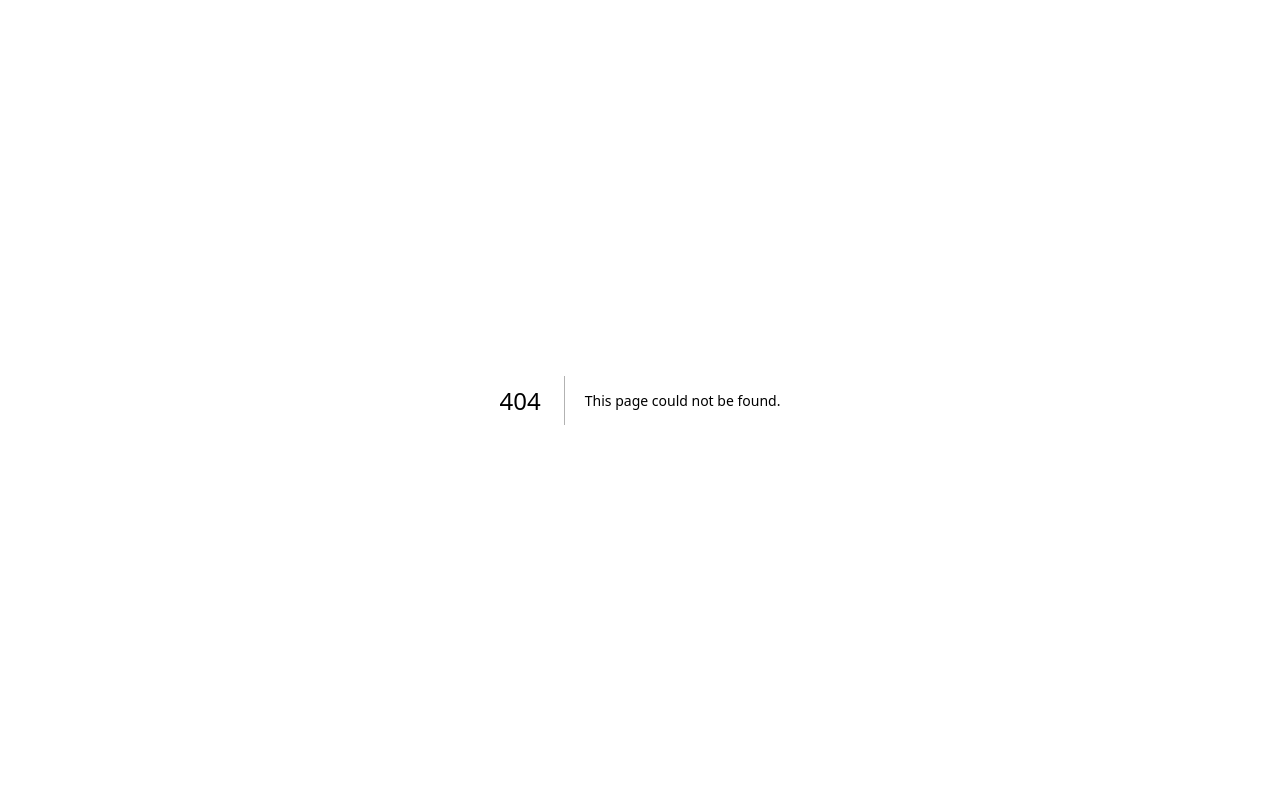
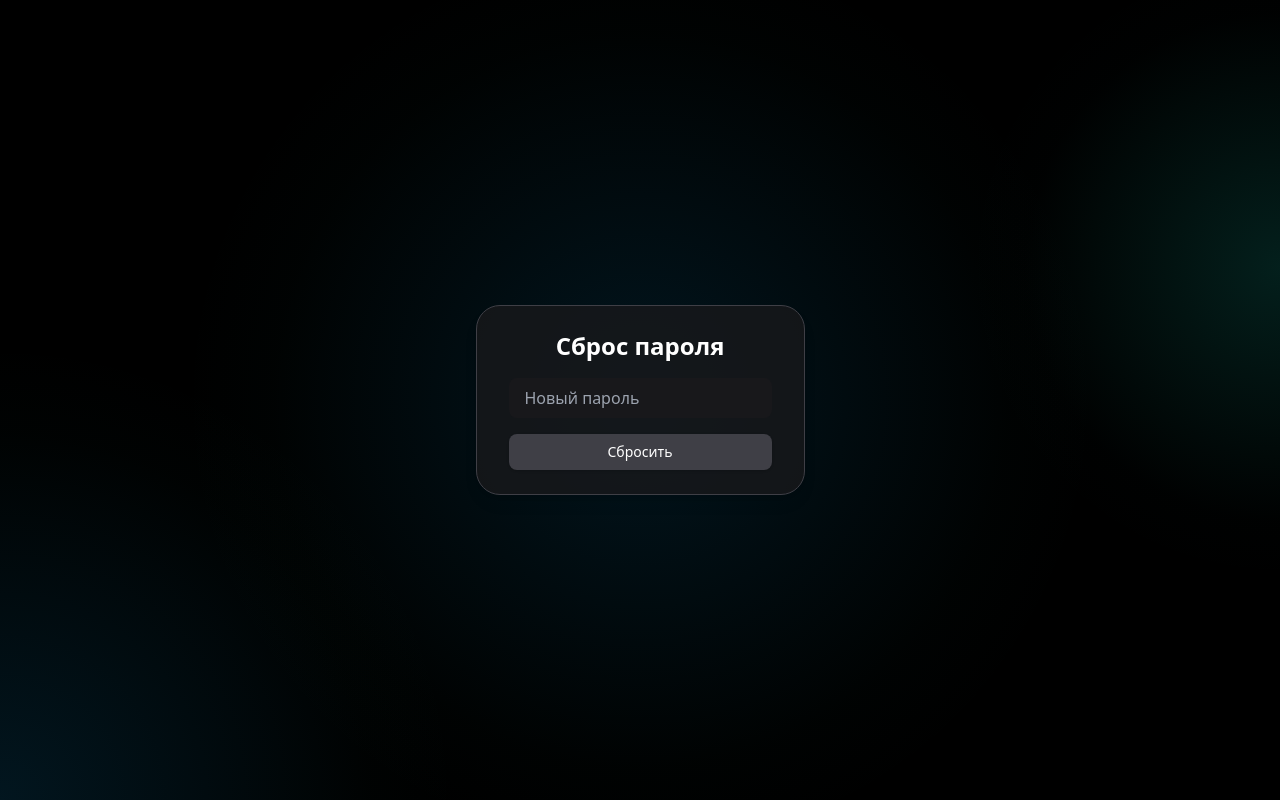
Before and after one commit to AgaspherGames/quizer, a Next.js app: page /user/reset/password/1 in a window 1280 px wide. Before the commit this address had no page. Built offline with nearby package versions, Linux system fonts and the light colour scheme.

Commit message:
added reset password page

```diff
--- /dev/null
+++ b/app/user/reset/password/[code]/page.tsx
@@ -0,0 +1,47 @@
+import Card from "@/components/ui/Card";
+import { Button } from "@/components/ui/button";
+import { LightProps, Lights } from "@/src/shared/ui/Background";
+import { CustomInput } from "@/src/shared/ui/Form";
+import React from "react";
+interface pageProps {}
+
+const lights: LightProps[] = [
+  {
+    color: "sky",
+    pos: "opacity-50 top-1/2 left-1/2",
+    size: "medium",
+  },
+  {
+    color: "teal",
+    pos: "opacity-50 top-1/3 right-0",
+    size: "small",
+    translateToRight: true,
+  },
+  {
+    color: "sky",
+    pos: "opacity-50 bottom-0 left-0",
+    size: "medium",
+    translateToBottom: true,
+  },
+];
+
+const page: React.FC<pageProps> = () => {
+  return (
+    <div className="h-screen flex justify-center items-center text-white">
+      <Lights lights={lights} />
+
+      <Card>
+        <h1 className="text-2xl font-bold text-center mb-4">Сброс пароля</h1>
+        <CustomInput placeholder="Новый пароль" />
+        <Button
+          className="w-full py-2 mt-4 bg-zinc-700 rounded-lg text-white"
+          type="submit"
+        >
+          Сбросить
+        </Button>
+      </Card>
+    </div>
+  );
+};
+
+export default page;
--- a/components/component/Pages/login.tsx
+++ b/components/component/Pages/login.tsx
@@ -17,25 +17,6 @@ import AuthFormLayout from "../AuthForm/AuthFormLayout";
 import AuthFormBottom from "../AuthForm/AuthFormBottom";
 import AuthInput from "../AuthForm/AuthInput";
 
-const lights: LightProps[] = [
-  {
-    color: "sky",
-    pos: "opacity-50 top-1/2 left-1/2",
-    size: "medium",
-  },
-  {
-    color: "teal",
-    pos: "opacity-50 top-1/3 right-0",
-    size: "small",
-    translateToRight: true,
-  },
-  {
-    color: "sky",
-    pos: "opacity-50 bottom-0 left-0",
-    size: "medium",
-    translateToBottom: true,
-  },
-];
 
 const schema = yup.object({
   email: yup
```
